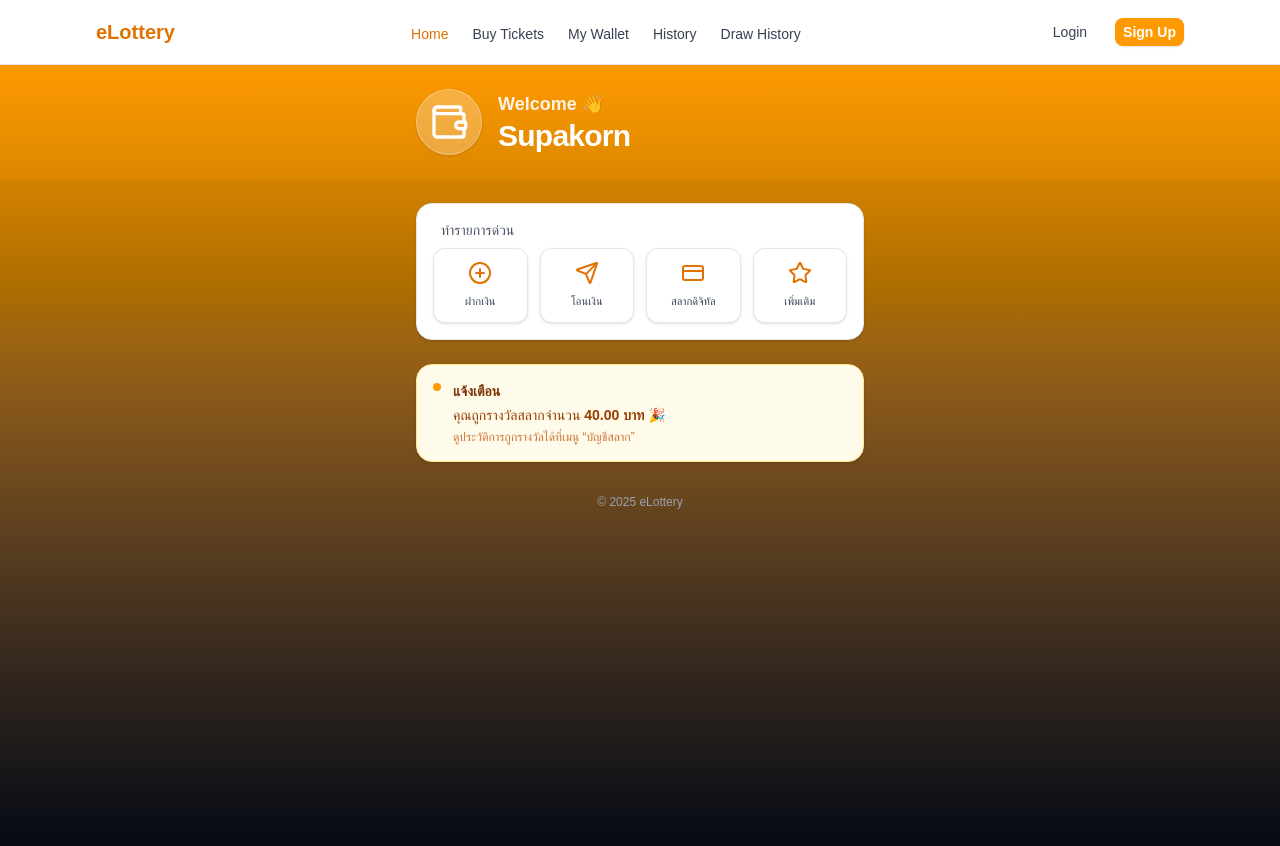
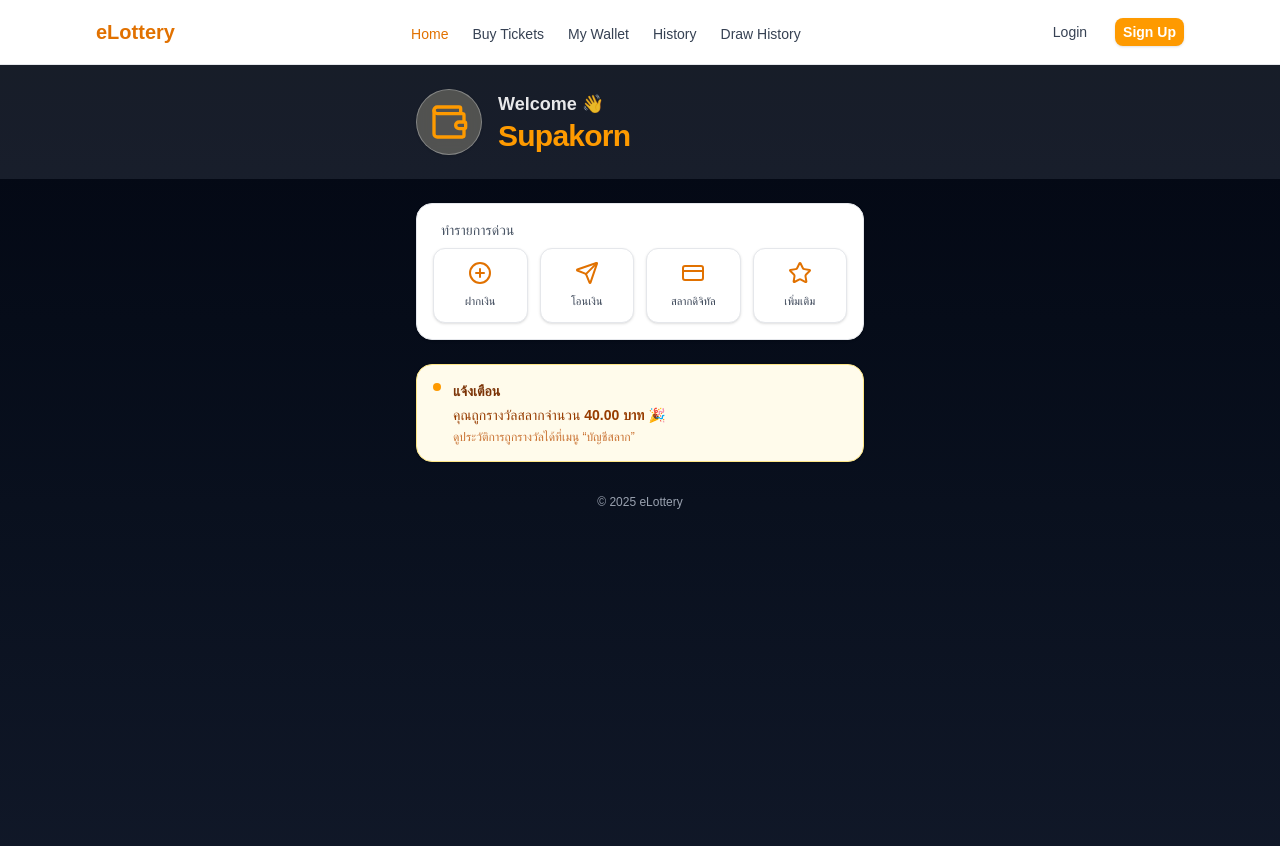
Before and after one commit to amesupakorn/eLottery, a Next.js app in the folder elottery-web/: page / in a window 1280 px wide. Shown: the top 846 px of the page. Built offline with nearby package versions, Linux system fonts and the light colour scheme.

Commit message:
refactor:bg main

```diff
--- a/elottery-web/app/history/draws/[id]/page.tsx
+++ b/elottery-web/app/history/draws/[id]/page.tsx
@@ -64,12 +64,12 @@ export default function DrawDetailPage({ params }: { params: Promise<{ id: strin
   }, [data]);
 
   return (
-    <main className="min-h-screen bg-gradient-to-b from-amber-500 to-gray-950">
+    <main className="min-h-screen bg-gradient-to-b from-gray-950 to-gray-900">
 
       {/* Header */}
-      <header className="sticky top-0 z-20 bg-amber-500/20 backdrop-blur">
+      <header className="sticky top-0 z-20 bg-gray-500/20 backdrop-blur">
         <div className="mx-auto max-w-md px-4 py-3 flex items-center gap-2">
-          <Link href="/history" className="rounded-full p-2 -ml-2 hover:bg-gray-100 text-white hover:text-black">
+          <Link href="/history/draws" className="rounded-full p-2 -ml-2 hover:bg-gray-100 text-white hover:text-black">
             <ChevronLeft className="h-5 w-5" />
           </Link>
           <h1 className="text-base font-semibold text-white flex items-center gap-2">
@@ -187,7 +187,7 @@ export default function DrawDetailPage({ params }: { params: Promise<{ id: strin
             {/* Back */}
             <div className="mt-6">
               <Link
-                href="/history"
+                href="/history/draws"
                 className="inline-flex items-center gap-2 rounded-xl border border-gray-300 bg-white px-4 py-2 text-sm font-medium text-gray-700 hover:bg-gray-50"
               >
                 <ChevronLeft className="h-4 w-4" />
--- a/elottery-web/app/history/draws/page.tsx
+++ b/elottery-web/app/history/draws/page.tsx
@@ -25,10 +25,10 @@ export default function DrawHistoryPage() {
   }, []);
 
   return (
-    <main className="min-h-screen bg-gradient-to-b from-amber-500 to-gray-950">
+    <main className="min-h-screen bg-gradient-to-b from-gray-950 to-gray-900">
 
       {/* Header */}
-      <header className="sticky top-0 z-20 bg-amber-500/20 text-white shadow p-5 text-center">
+      <header className="sticky top-0 z-20 bg-gray-500/20 text-white shadow p-5 text-center">
         <h1 className="text-lg font-bold flex items-center justify-center gap-2">
           <Trophy className="h-5 w-5" /> ประวัติการออกรางวัล
         </h1>
--- a/elottery-web/app/history/page.tsx
+++ b/elottery-web/app/history/page.tsx
@@ -23,7 +23,7 @@ export default function HistoryPage() {
   const [to, setTo] = useState<string>("");
 
   return (
-      <main className="min-h-screen bg-gradient-to-b from-amber-500 to-gray-950 px-4 pb-10 pt-10">
+    <main className="min-h-screen bg-gradient-to-b from-gray-950 to-gray-900 px-4 pb-10 pt-10">
 
       <div className="mx-auto w-full max-w-md">
         {/* Tabs */}
--- a/elottery-web/app/page.tsx
+++ b/elottery-web/app/page.tsx
@@ -5,22 +5,22 @@ export default function DashboardPage() {
   const userName = "Supakorn";
 
   return (
-    <main className="min-h-screen bg-gradient-to-b from-amber-500 to-gray-950">
+    <main className="min-h-screen bg-gradient-to-b from-gray-950 to-gray-900">
 
       {/*Header */}
       <header className="relative overflow-hidden">
-      <div className="absolute -bottom-10 left-1/2 -translate-x-1/2 h-40 w-[120%] rounded-[48px] bg-amber-500/20" />
+      <div className="absolute -bottom-10 left-1/2 -translate-x-1/2 h-40 w-[120%] rounded-[48px] bg-gray-500/20" />
 
       <div className="relative z-10 px-6 pt-6 pb-6">
         <div className="mx-auto w-full max-w-md">
           <div className="flex items-center gap-4">
-            <div className="bg-white/25 backdrop-blur p-3 rounded-full border border-white/30 shadow-sm">
-              <Wallet className="h-10 w-10 text-white" />
+            <div className="bg-amber-100/25 backdrop-blur p-3 rounded-full border border-white/30 shadow-sm">
+              <Wallet className="h-10 w-10 text-amber-500" />
             </div>
 
-            <div className="text-white">
-              <p className="text-lg font-extrabold opacity-90">Welcome 👋</p>
-              <p className="text-2xl md:text-3xl font-semibold tracking-tight">
+            <div >
+              <p className="text-lg text-white font-extrabold opacity-90">Welcome 👋</p>
+              <p className="text-2xl text-amber-500 md:text-3xl font-semibold tracking-tight">
                 {userName}
               </p>
             </div>
--- a/elottery-web/app/tickets/buy/confirm/page.tsx
+++ b/elottery-web/app/tickets/buy/confirm/page.tsx
@@ -67,9 +67,9 @@ export default function BuyTicketWalletPage() {
   }
 
   return (
-    <main className="min-h-screen bg-gradient-to-b from-amber-500 to-gray-950">
+    <main className="min-h-screen bg-gradient-to-b from-gray-950 to-gray-900">
       {/* Header */}
-      <header className="sticky top-0 z-30 bg-amber-500/20 backdrop-blur">
+      <header className="sticky top-0 z-30 bg-gray-500/20 backdrop-blur">
         <div className="mx-auto max-w-md px-4 py-3 flex items-center gap-2">
           <Link href="/tickets" className="rounded-full p-2 -ml-2 hover:bg-gray-100 text-white hover:text-black">
             <ChevronLeft className="h-5 w-5" />
--- a/elottery-web/app/tickets/buy/page.tsx
+++ b/elottery-web/app/tickets/buy/page.tsx
@@ -12,10 +12,10 @@ const product = {
 
 export default function BuyTicketSimplePage() {
   return (
-    <main className="min-h-screen bg-gradient-to-b from-amber-500 to-gray-950">
+    <main className="min-h-screen bg-gradient-to-b from-gray-950 to-gray-900">
 
       {/* Top bar */}
-      <header className="sticky top-0 z-30 bg-amber-500/20 backdrop-blu">
+      <header className="sticky top-0 z-30 bg-gray-500/20 backdrop-blu">
         <div className="mx-auto max-w-md px-4 py-3 flex items-center gap-2">
            <Link href="/tickets" className="rounded-full p-2 -ml-2 hover:bg-gray-100 text-white hover:text-black">
             <ChevronLeft className="h-5 w-5" />
--- a/elottery-web/app/tickets/product/page.tsx
+++ b/elottery-web/app/tickets/product/page.tsx
@@ -35,10 +35,11 @@ export default function ProductDetailPage({ params }: { params: { slug: string }
   const data = useProduct(params.slug);
 
   return (
-    <main className="min-h-screen bg-gradient-to-b from-amber-500 to-gray-950">
+    // <main className="min-h-screen bg-gradient-to-b from-amber-500 to-gray-950">
+    <main className="min-h-screen bg-gradient-to-b from-gray-950 to-gray-900">
 
       {/* Top bar */}
-      <header className="sticky top-0 z-30 bg-amber-500/20 backdrop-blur text-white">
+      <header className="sticky top-0 z-30 bg-gray-500/20 backdrop-blur text-white">
         <div className="mx-auto max-w-md px-4 py-3 flex items-center gap-2">
           <Link href="/tickets" className="rounded-full p-2 -ml-2 hover:bg-gray-100 text-white hover:text-black">
             <ChevronLeft className="h-5 w-5" />
```
